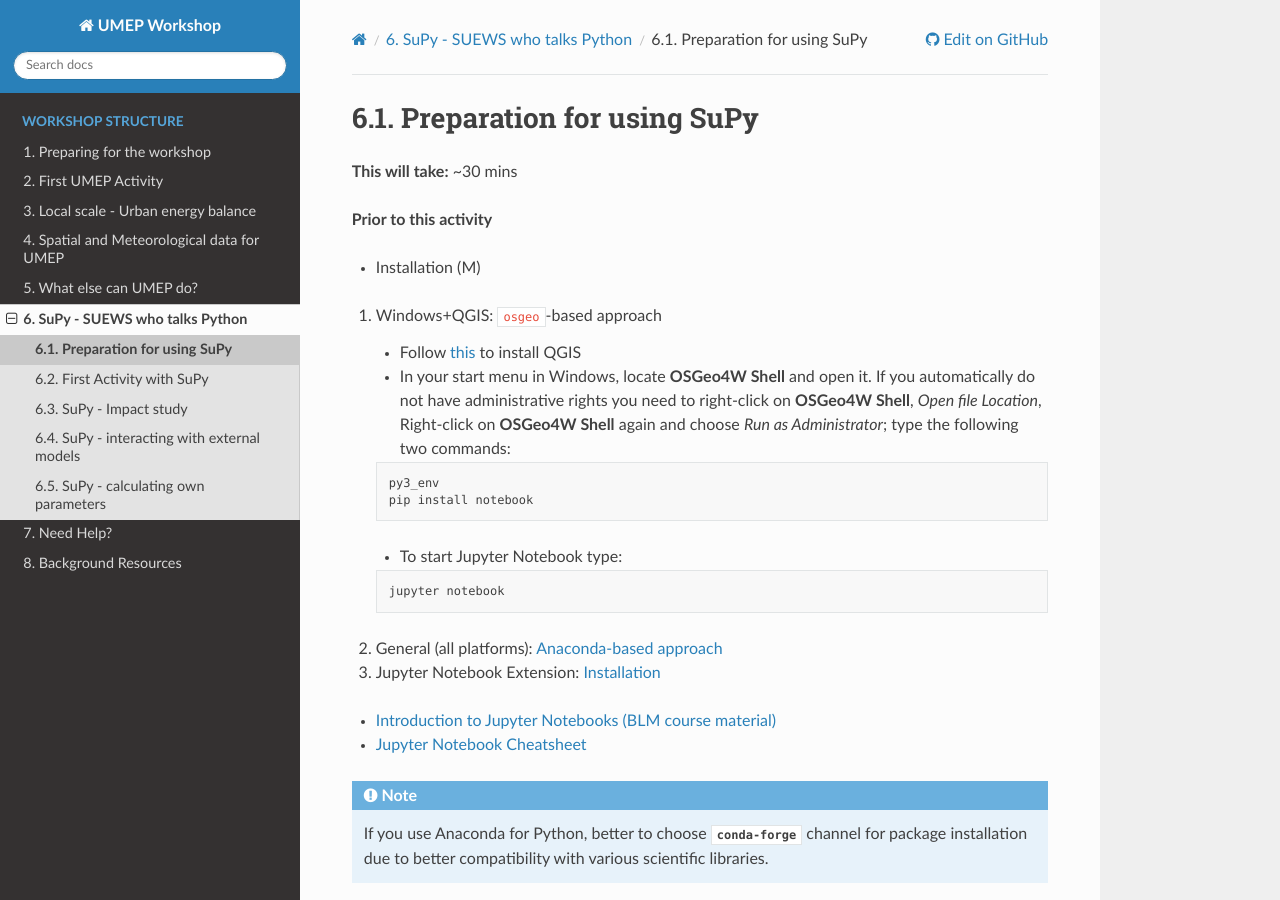
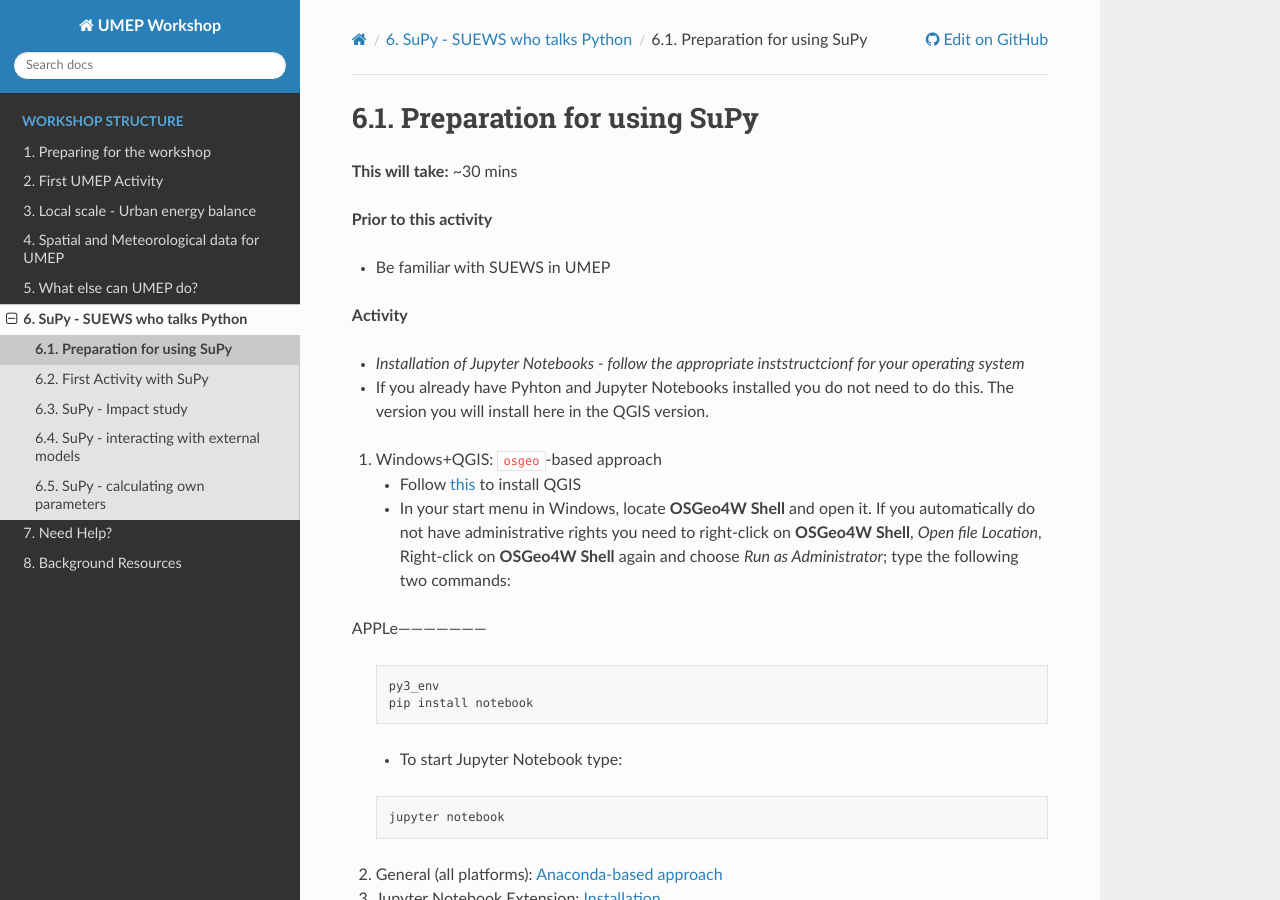
Before and after one commit to Urban-Meteorology-Reading/UMEP-Workshop, a Sphinx documentation site: the page built from source/SUPY/SuPy1.rst, in a window 1280 px wide and 900 px high. Built offline with Sphinx 7.4.7 and the Read the Docs theme 2.0.0, drawn with Linux system fonts in a browser that asks for light colours.

Commit message:
Update SuPy1.rst

```diff
--- a/source/SUPY/SuPy1.rst
+++ b/source/SUPY/SuPy1.rst
@@ -7,14 +7,22 @@ Preparation for using SuPy
 
 **Prior to this activity**
 
+- Be familiar with SUEWS in UMEP
 
-- Installation (M)
+**Activity**
+
+- *Installation of Jupyter Notebooks - follow the appropriate inststructcionf for your operating system*
+- If you already have Pyhton and Jupyter Notebooks installed you do not need to do this. The version you will install here in the QGIS version.
 
 1. Windows+QGIS: ``osgeo``-based approach
 
    - Follow `this <QGIS1>` to install QGIS
 
    - In your start menu in Windows, locate **OSGeo4W Shell** and open it. If you automatically do not have administrative rights you need to right-click on **OSGeo4W Shell**, *Open file Location*, Right-click on **OSGeo4W Shell** again and choose *Run as Administrator*; type the following two commands:
+
+
+
+APPLe---------------------
 
    .. code-block:: SHELL
 
@@ -37,6 +45,9 @@ Preparation for using SuPy
 
 .. note::
    If you use Anaconda for Python, better to choose `conda-forge` channel for package installation due to better compatibility with various scientific libraries.
+
+
+
 
 
 **Activity**
```
